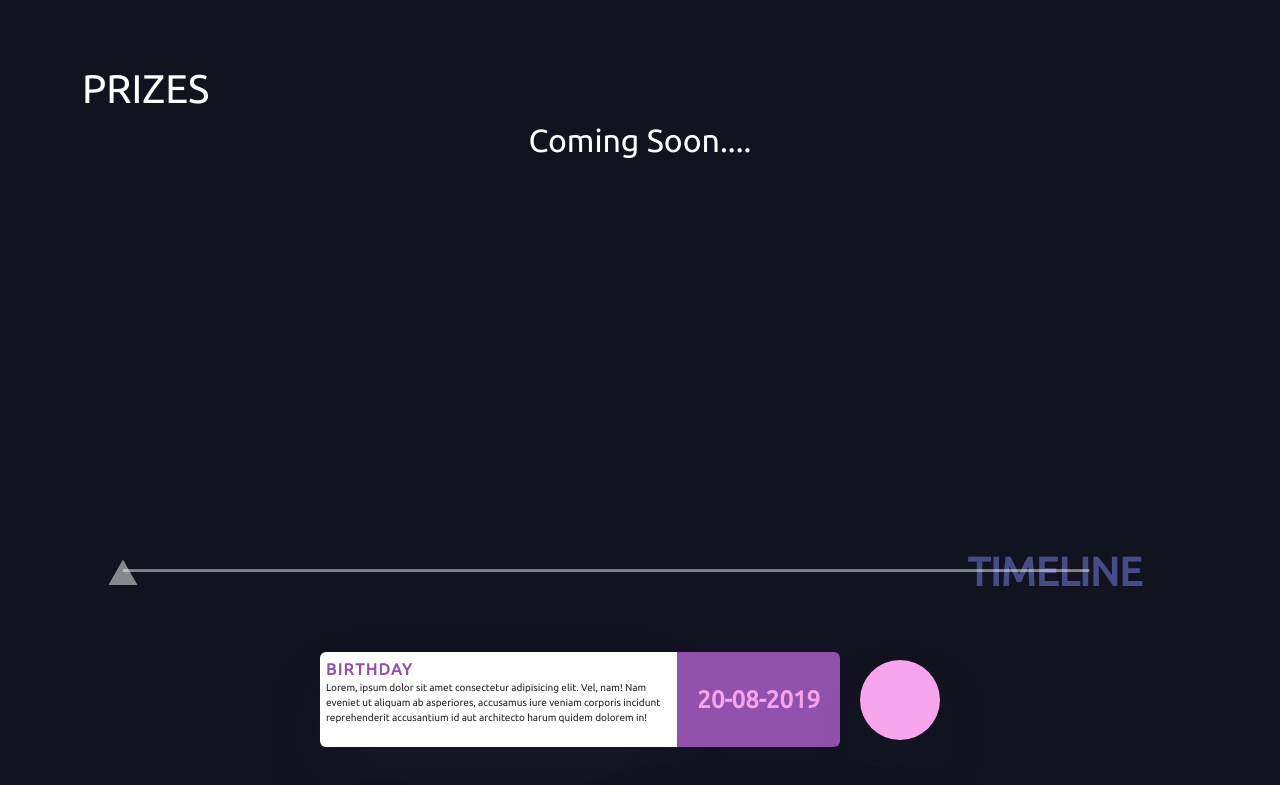
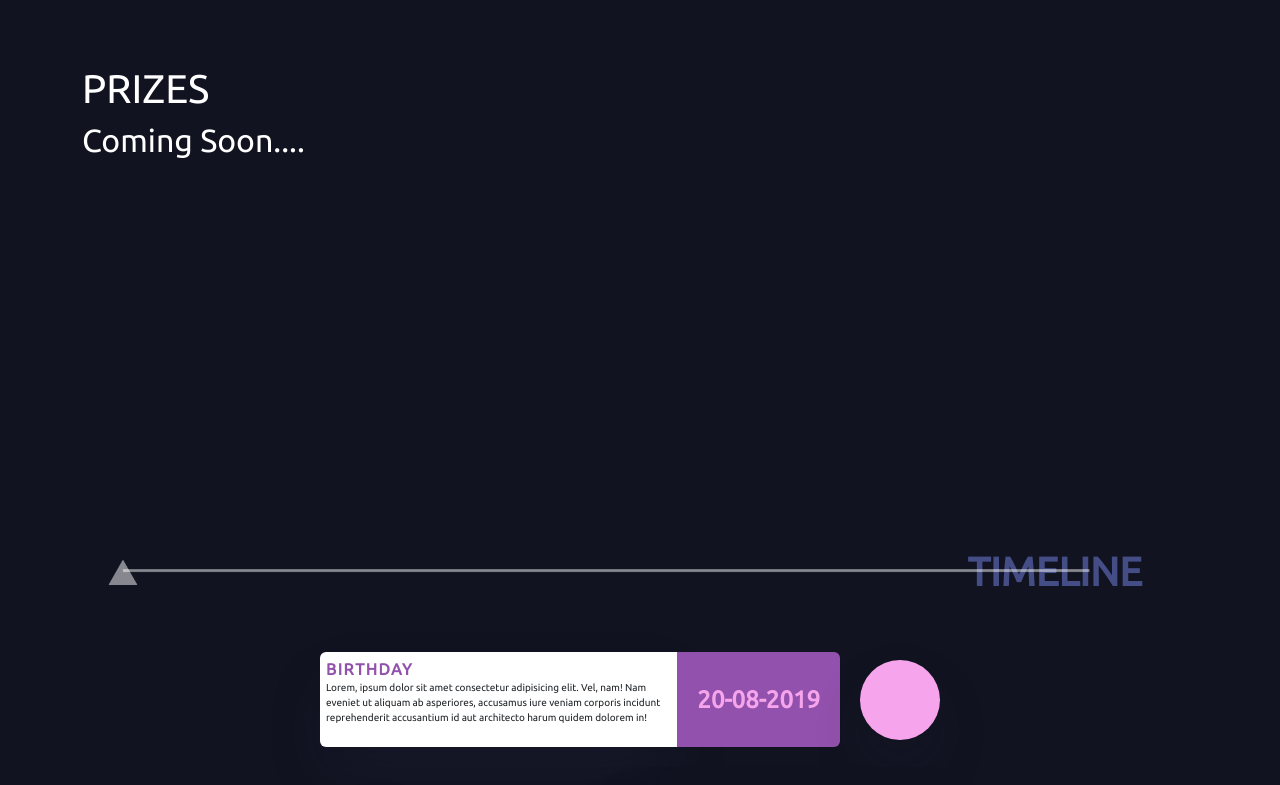
Before and after one commit to revahack/2022, a React (Create React App) app: page / in a window 1280 px wide. Shown: the part 2780-3565 px from the top of the page. Built offline with nearby package versions, Linux system fonts and the light colour scheme; some icons are missing.

Commit message:
coming soon aligned left

```diff
--- a/src/components/faq/faq.css
+++ b/src/components/faq/faq.css
@@ -12,6 +12,10 @@
   -webkit-transform: translate(-50%, -50%);
   transform: translate(-50%, -50%);
 }
+.faq-main h2{
+  text-align: left;
+}
+
 
 .faq-title {
   color: #fff;
--- a/src/components/prizes/prize.css
+++ b/src/components/prizes/prize.css
@@ -12,6 +12,9 @@
   -webkit-transform: translate(-50%, -50%);
   transform: translate(-50%, -50%);
 }
+.prizes-main h2{
+  text-align: left;
+}
 
 .title {
   color: #fff;
--- a/src/components/sponsors/sponsors.css
+++ b/src/components/sponsors/sponsors.css
@@ -13,6 +13,10 @@
   transform: translate(-50%, -50%);
 }
 
+.sponsors-main h2{
+  text-align: left;
+}
+
 .sponsors-title {
   color: #fff;
 }
```
